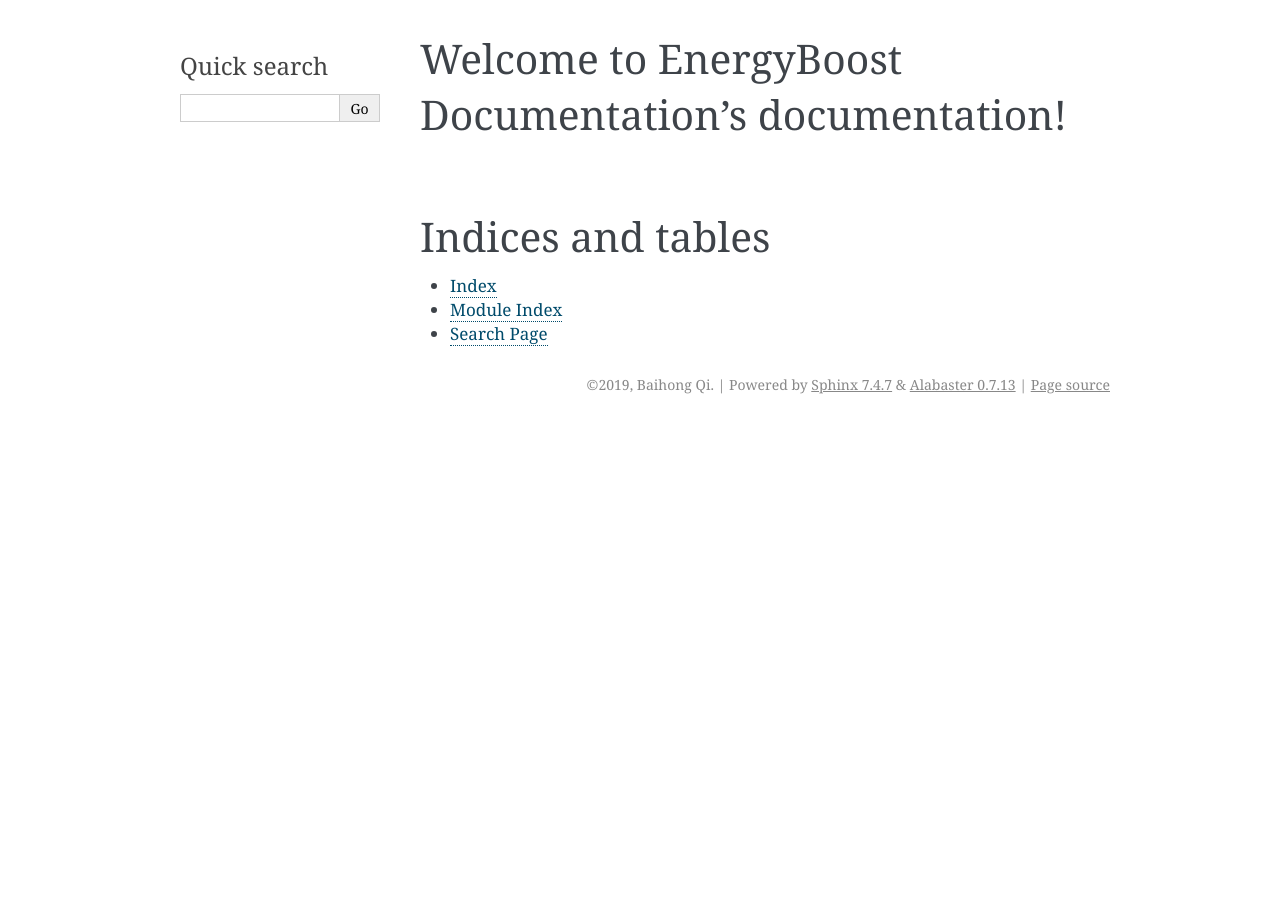
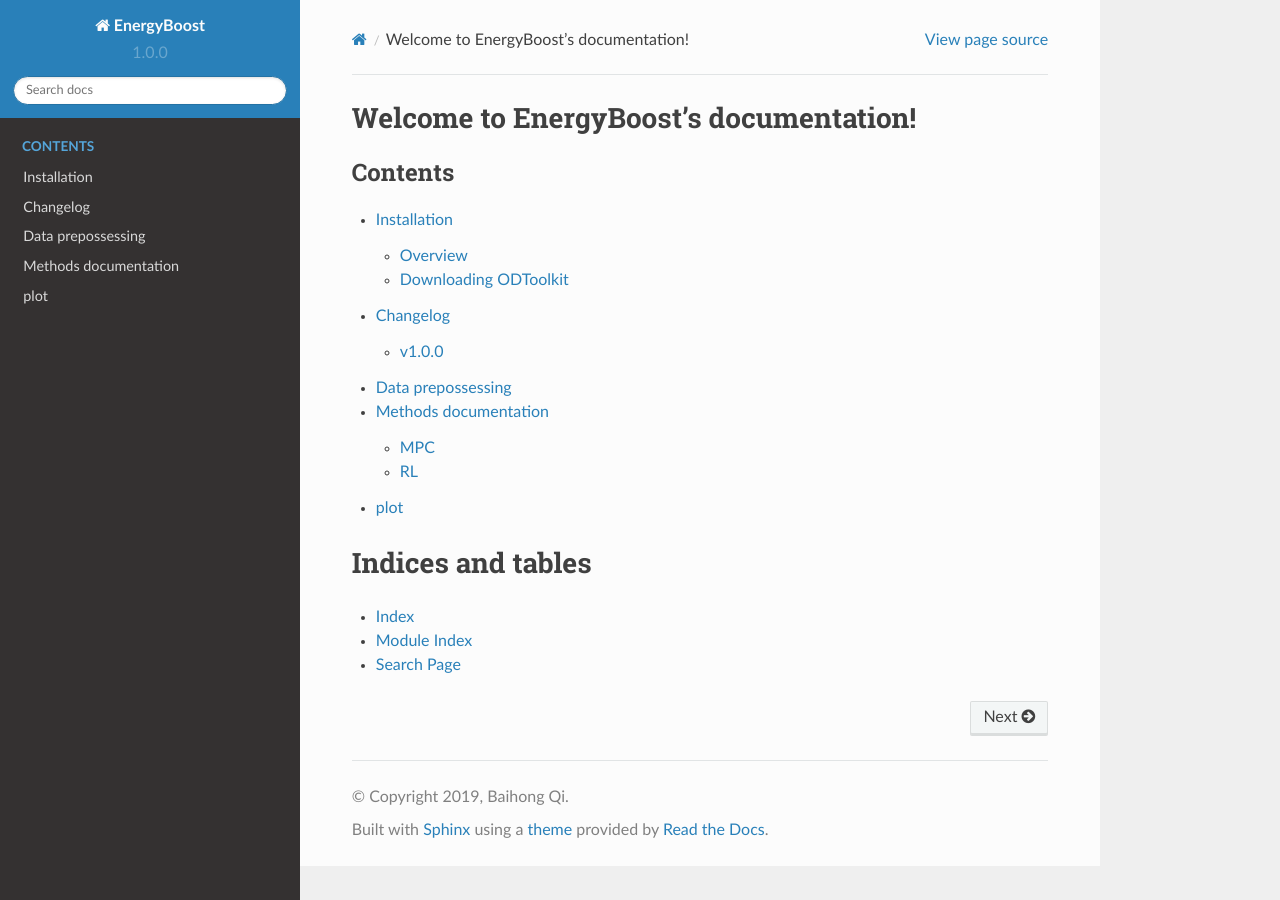
Before and after one commit to sustainable-computing/EnergyBoost, a Sphinx documentation site: the page built from sphinx/index.rst, in a window 1280 px wide. Built offline with Sphinx 7.4.7 and the Read the Docs theme 2.0.0, drawn with Linux system fonts in a browser that asks for light colours.

Commit message:
Add table of content

```diff
--- /dev/null
+++ b/sphinx/changelog.rst
@@ -0,0 +1,18 @@
+
+************
+Changelog
+************
+
+v1.0.0
+======
+
+:Date: 2019/02
+
+New Features
+-------------
+
+* First launch
+
+Fixes
+-----
+* None
--- a/sphinx/conf.py
+++ b/sphinx/conf.py
@@ -17,9 +17,9 @@
 # add these directories to sys.path here. If the directory is relative to the
 # documentation root, use os.path.abspath to make it absolute, like shown here.
 #
-# import os
-# import sys
-# sys.path.insert(0, os.path.abspath('.'))
+import os
+import sys
+sys.path.insert(0, os.path.abspath('../'))
 
 
 # -- General configuration ------------------------------------------------
@@ -47,7 +47,7 @@
 master_doc = 'index'
 
 # General information about the project.
-project = 'EnergyBoost Documentation'
+project = 'EnergyBoost'
 copyright = '2019, Baihong Qi'
 author = 'Baihong Qi'
 
@@ -84,7 +84,7 @@
 # The theme to use for HTML and HTML Help pages.  See the documentation for
 # a list of builtin themes.
 #
-html_theme = 'alabaster'
+html_theme = 'sphinx_rtd_theme'
 
 # Theme options are theme-specific and customize the look and feel of a theme
 # further.  For a list of options available for each theme, see the
--- a/sphinx/index.rst
+++ b/sphinx/index.rst
@@ -3,12 +3,22 @@
    You can adapt this file completely to your liking, but it should at least
    contain the root `toctree` directive.
 
-Welcome to EnergyBoost Documentation's documentation!
+Welcome to EnergyBoost's documentation!
 =====================================================
 
 .. toctree::
+   :caption: Contents
    :maxdepth: 2
-   :caption: Contents:
+
+
+   installation
+   changelog
+   preprocessor
+   methods
+   plot
+
+
+
 
 
 
--- /dev/null
+++ b/sphinx/plot.rst
@@ -0,0 +1,3 @@
+**************
+plot
+**************
--- /dev/null
+++ b/sphinx/preprocessor.rst
@@ -0,0 +1,3 @@
+************************
+Data prepossessing
+************************
```
Also changed, not shown: sphinx/installation.rst (added, +39 -0 lines), sphinx/methods.rst (added, +15 -0 lines), 1 other file.
